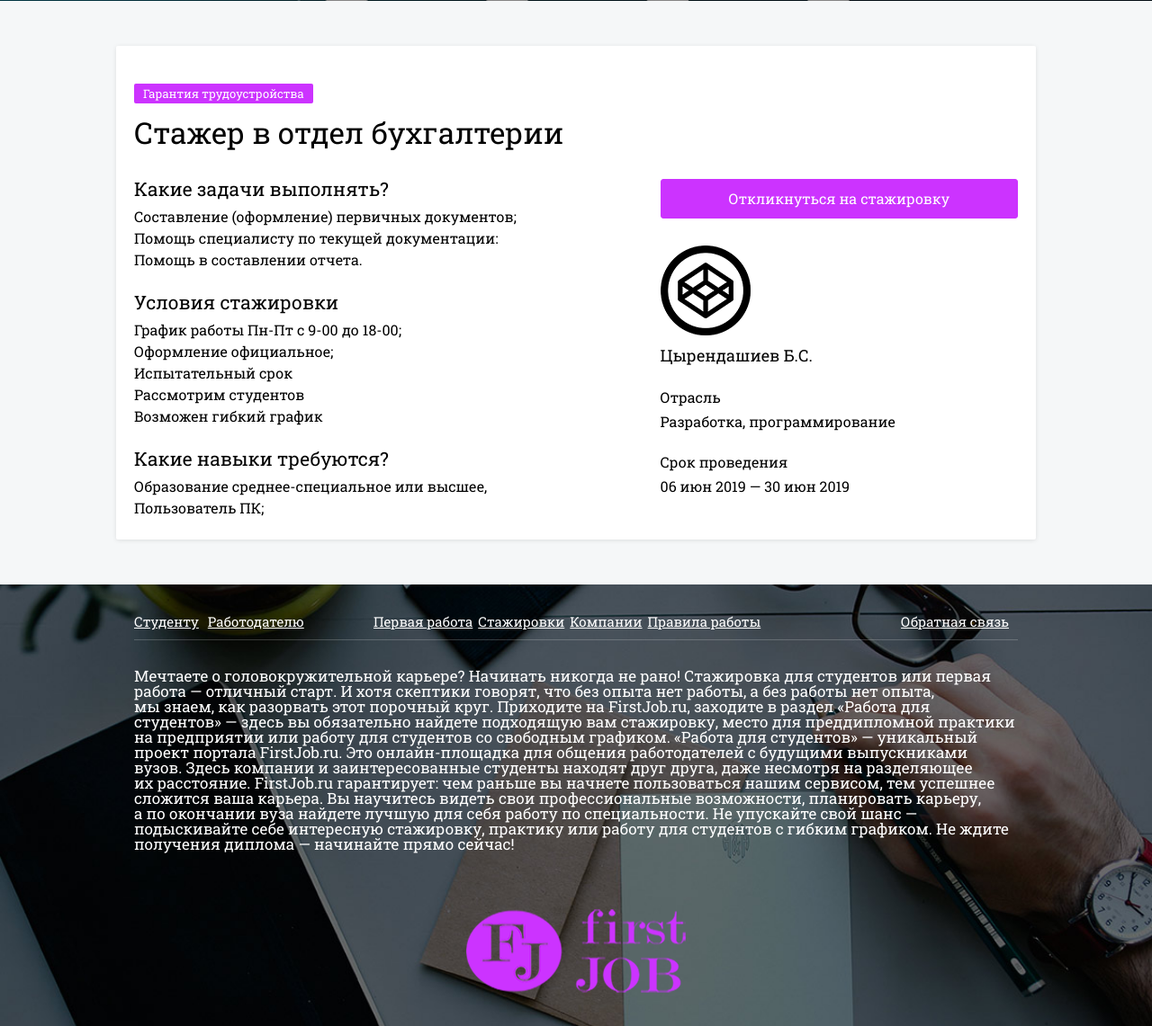
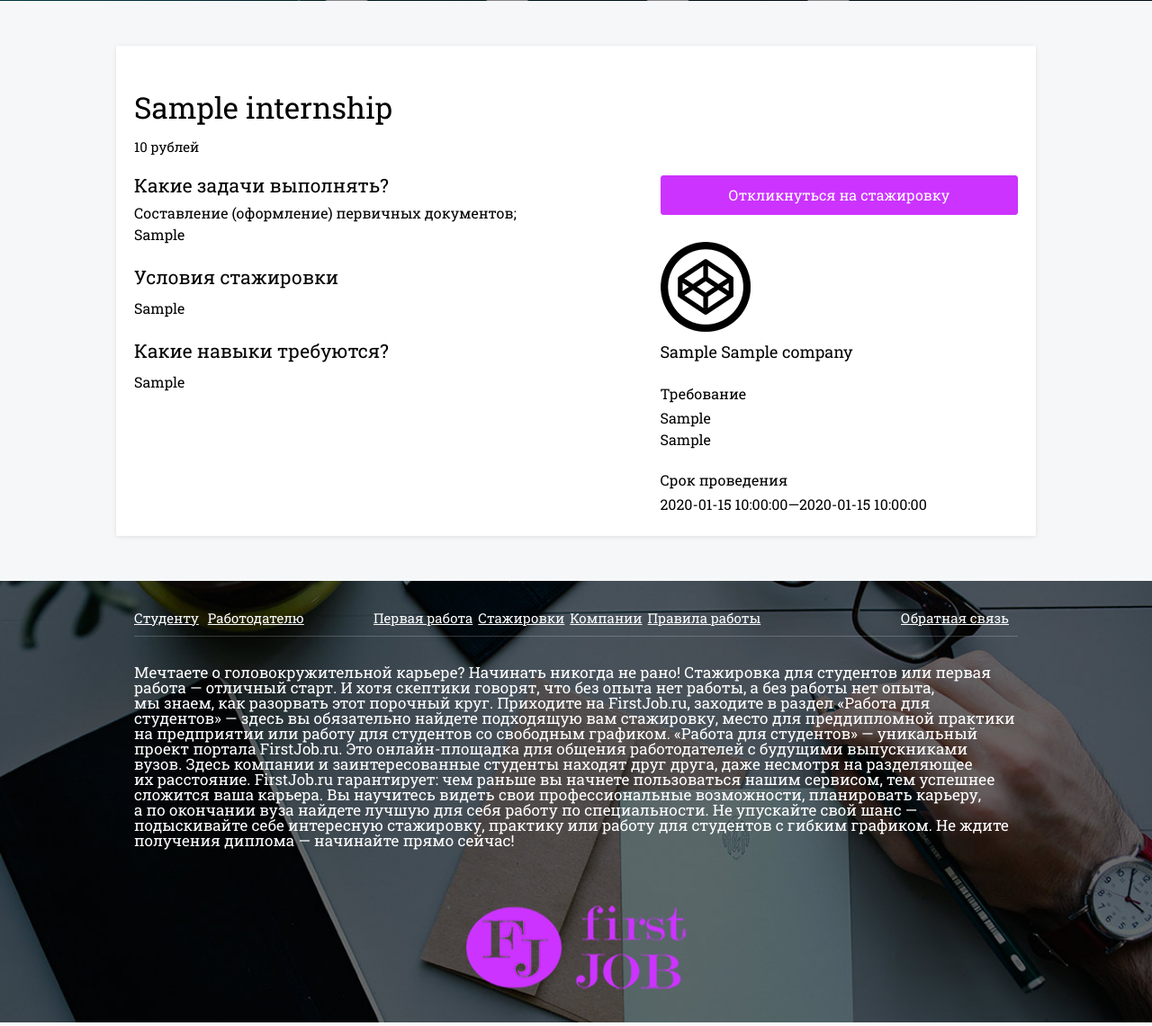
Before and after one commit to d3r1o/FirstJob, a PHP site: page /detail?id=1 in a window 1280 px wide. Shown: the part 499-1640 px from the top of the page at 90% size. Run offline with PHP 8.4, Linux system fonts and the light colour scheme; tables that the repository leaves empty or names only in its code hold one stand-in row (values such as "Sample post"); some libraries are stand-ins or nearby versions.

Commit message:
сделал детальную стажировок

```diff
--- a/components/detail_internships.php
+++ b/components/detail_internships.php
@@ -2,3 +2,9 @@
 require "db.php";
 
 $id = $_GET['id'];
+
+$intern_query = $mysqli->query("SELECT * FROM internship a, company b WHERE a.id_company = b.id AND id_company = \"$id\"");
+
+while($intern_result = $intern_query->fetch_assoc()){
+    $intern = $intern_result;
+}
--- a/views/main/company.php
+++ b/views/main/company.php
@@ -1,6 +1,6 @@
 <?require(ROOT. '/views/main/header.php'); ?>
 <?include "components/company.php";?>
-    <h1 class="sj_typo_h1 Index_h1">Компании</h1>
+    <h1 class="Index_h1">Компании</h1>
 <? foreach($data as $data):?>
 	<div class="CompanyList_item sj_stu_block h_clearfix">
 		<div class="CompanyList_item_left">
--- a/views/main/detail_internships.php
+++ b/views/main/detail_internships.php
@@ -2,28 +2,16 @@
 <?include "components/detail_internships.php";?>
 <div class="sj_stu_block">
     <br>
+    <?if($intern['job_security'] == 1):?>
     <span class="Traineeship_label m_warranty">Гарантия трудоустройства</span>
+    <?endif?>
     <div class="">
-
         <h1 class="sj_typo_h1 Traineeship_title">
-            Стажер в отдел бухгалтерии
+            <?=$intern['name_internship'];?>
         </h1>
-    </div>
-    <div class="sj_g_row Traineeship_details h_mobile_visible  Traineeship_row">
-
-        <div class="sj_g_col_xs_6">
-            <h4 class="sj_typo_h4 Traineeship_title_h4">Требования</h4>
-            <p class="sj_typo_p Traineeship_p Traineeship_requirements">
-                5—6 курс, выпускники<br>
-                Полная занятость
-            </p>
-        </div>
-        <div class="sj_g_col_xs_6">
-            <h4 class="sj_typo_h4 Traineeship_title_h4">Срок проведения</h4>
-            <p class="sj_typo_p Traineeship_p Traineeship_period">
-                06 июн 2019 — 30 июн 2019
-            </p>
-        </div>
+        <p class="sj_typo_p " style="margin-top: -10px;">
+            <?=$intern['salary'];?> рублей
+        </p>
     </div>
     <div class="sj_g_row Traineeship_row">
         <br class="h_mobile_visible">
@@ -31,19 +19,15 @@
         <div class="sj_g_col_md_6  sj_g_col_sm_6 Traineeship_title_common_info">
             <h3 class="sj_typo_h3 Traineeship_title_h3">Какие задачи выполнять?</h3>
             <p class="sj_typo_p Traineeship_p Traineeship_preline Traineeship_responsibilities">Составление (оформление) первичных документов;
-                Помощь специалисту по текущей документации:
-                Помощь в составлении отчета.
+                <?=$intern['tasks'];?>
             </p>
-            <h3 class="sj_typo_h3 Traineeship_title_h3">Условия стажировки</h3>
-            <p class="sj_typo_p Traineeship_p Traineeship_preline Traineeship_description">График работы Пн-Пт с 9-00 до 18-00;
-                Оформление официальное;
-                Испытательный срок
-                Рассмотрим студентов
-                Возможен гибкий график
+            <h3 class="sj_typo_h3 Traineeship_title_h3" >Условия стажировки</h3>
+            <p class="sj_typo_p Traineeship_p Traineeship_preline Traineeship_description" style="margin-top: -20px">
+                <?=$intern['conditions'];?>
             </p>
-            <h3 class="sj_typo_h3 Traineeship_title_h3">Какие навыки требуются?</h3>
-            <p class="sj_typo_p Traineeship_p Traineeship_preline Traineeship_skills">Образование среднее-специальное или высшее,
-                Пользователь ПК;
+            <h3 class="sj_typo_h3 Traineeship_title_h3" >Какие навыки требуются?</h3>
+            <p class="sj_typo_p Traineeship_p Traineeship_preline Traineeship_skills" style="margin-top: -20px">
+                <?=$intern['skills'];?>
             </p>
         </div>
         <!-- Правый блок -->
@@ -58,22 +42,23 @@
             <div class="sj_g_row Traineeship_company Traineeship_row">
                 <div class="sj_g_col_md_12 sj_g_col_xs_4 h_mobile_hidden h_tablet_hidden" style="margin-bottom: 10px;">
                     <!-- Логотип -->
-                    <img src="/img/matter.png" alt="">
+                    <img src="/img/matter.png">
                 </div>
 
                 <div class="sj_g_col_md_12 sj_g_col_xs_8">
                     <!-- Компания -->
-                    <h3 class="sj_typo_h3 Traineeship_company_name">Цырендашиев Б.С.</h3>
+                    <h3 class="sj_typo_h3 Traineeship_company_name"><?=$intern['society'];?> <?=$intern['name_org'];?></h3>
                 </div>
             </div>
             <div class="Traineeship_details h_mobile_hidden">
-                <h4 class="sj_typo_h4 Traineeship_title_h4">Отрасль</h4>
+                <h4 class="sj_typo_h4 Traineeship_title_h4">Требование</h4>
                 <p class="sj_typo_p Traineeship_p Traineeship_requirements">
-                    Разработка, программирование
+                    <?=$intern['course'];?><br>
+                    <?=$intern['schedule'];?>
                 </p>
                 <h4 class="sj_typo_h4 Traineeship_title_h4">Срок проведения</h4>
                 <p class="sj_typo_p Traineeship_p Traineeship_period">
-                    06 июн 2019 — 30 июн 2019
+                    <?=$intern['start_date'];?>—<?=$intern['end_date'];?>
                 </p>
             </div>
         </div>
--- a/views/main/firstjob.php
+++ b/views/main/firstjob.php
@@ -1,6 +1,6 @@
 <?require(ROOT. '/views/main/header.php'); ?>
 <?include "components/firstjob.php";?>
-<h1 class="sj_typo_h1 Index_h1">Вакансии</h1>
+<h1 class=" Index_h1">Вакансии</h1>
 <? foreach($data as $data):?>
 <div class="matter stu_block h_position_relative">
     <div>
--- a/views/main/internships.php
+++ b/views/main/internships.php
@@ -1,9 +1,6 @@
 <?require(ROOT. '/views/main/header.php'); ?>
 <?include "components/internships.php";?>
-<?echo '<pre>';
-print_r($data);
-echo '</pre>';
-?>
+
 	<h1 class="Index_h1"><?=$count?>&nbsp;cтажировки</h1>
 <?foreach($data as $data):?>
 	<div class="matter stu_block h_position_relative">
```
Also changed, not shown: .htaccess.
